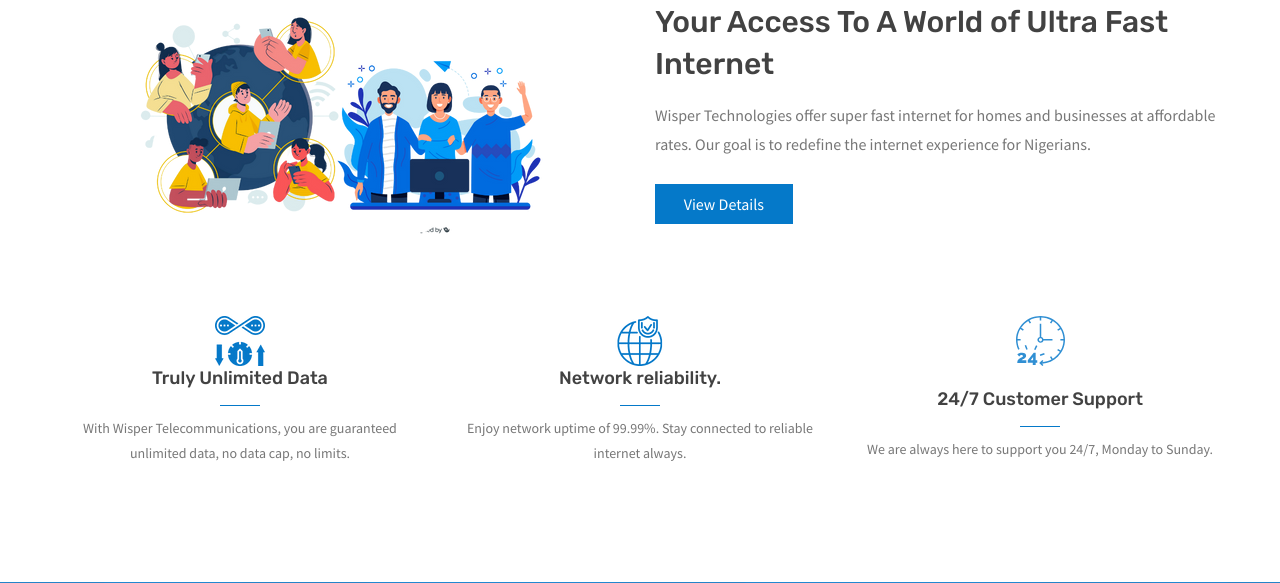
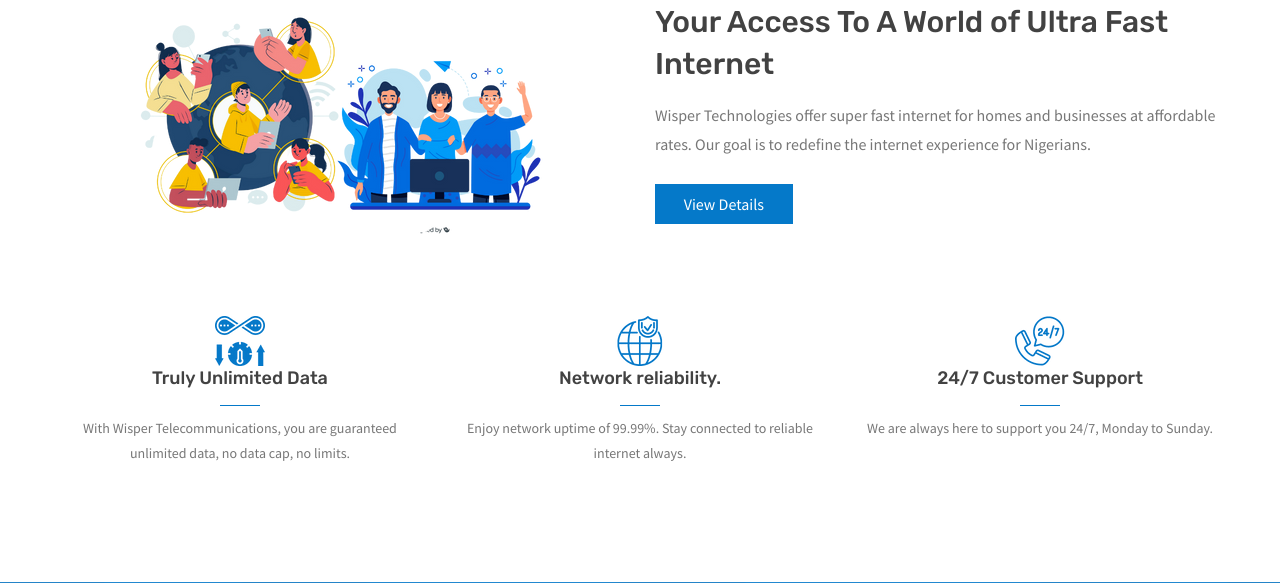
Before and after one commit to WisperHQ/wisper-isp, a PHP site: page / in a window 1280 px wide. Shown: the part 853-1436 px from the top of the page. Run offline with PHP 8.4, Linux system fonts and the light colour scheme.

Commit message:
update to icons

```diff
--- a/index.php
+++ b/index.php
@@ -121,7 +121,7 @@
                 <div class="col-md-4 col-sm-6">
                     <div class="single-feature single-feature-img-top text-center" data-animate="fadeInUp" data-delay=".7">
                         <div class="single-feature-img">
-                            <img src="img/icons/support.svg" alt="" class="svg">
+                            <img src="img/icons/24.png" alt="" class="png">
                         </div>
                         <div class="single-feature-content">
                             <h4>24/7 Customer Support</h4>
```
Also changed, not shown: img/icons/24.png (added).
